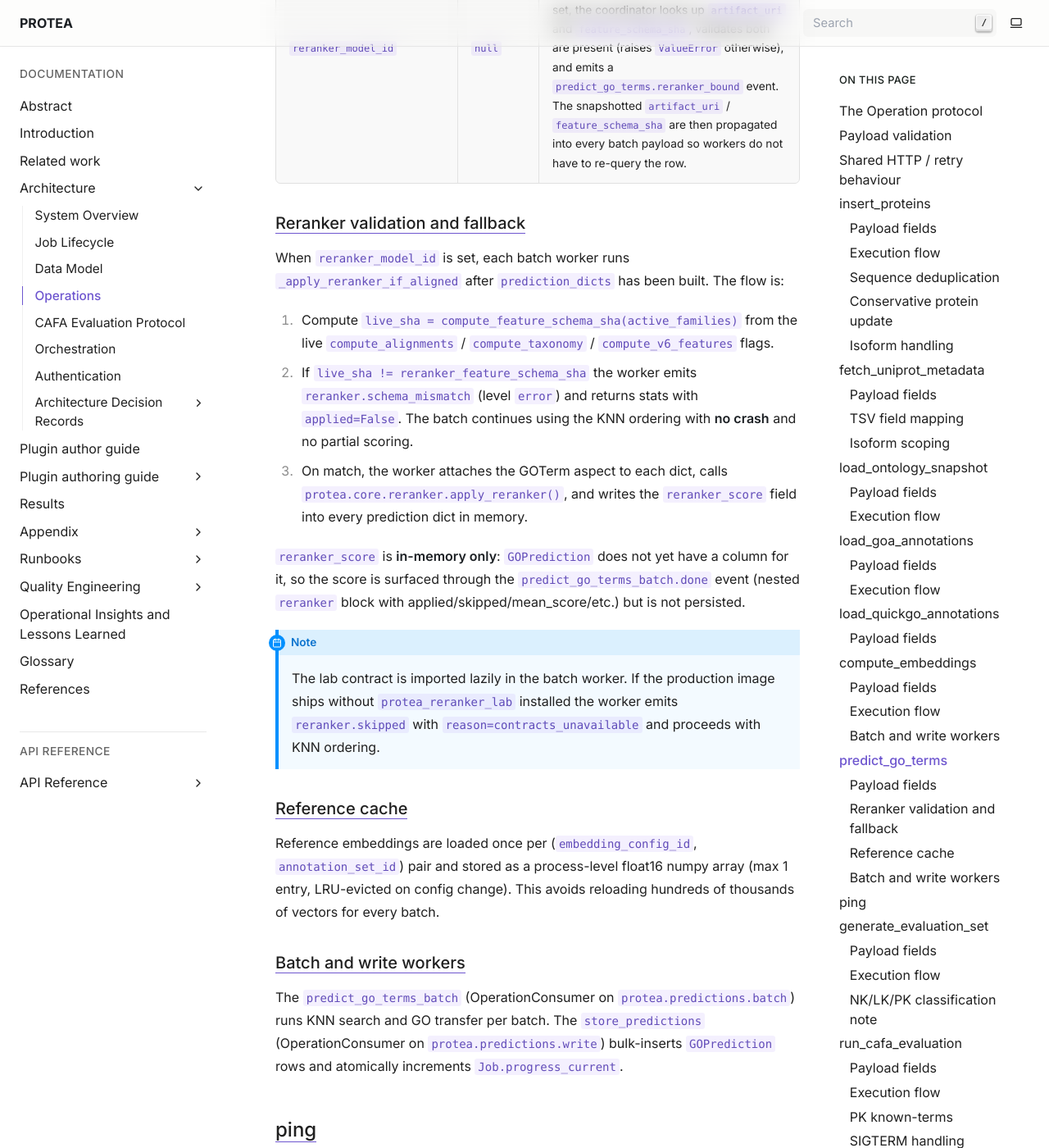
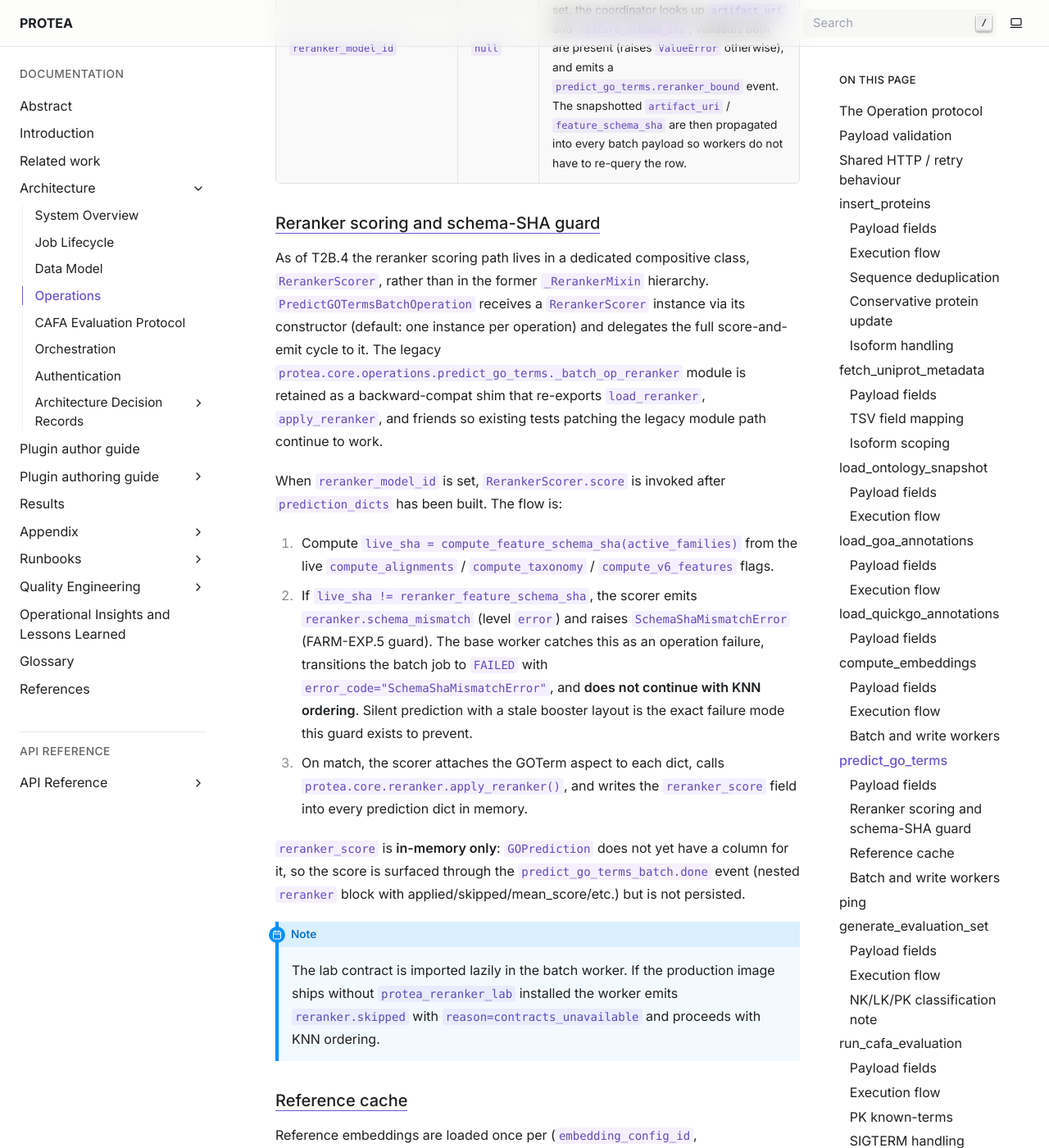
Before and after one commit to frapercan/PROTEA, a Sphinx documentation site: the page built from docs/source/architecture/operations.rst, in a window 1280 px wide and 1400 px high, scrolled down 17637 px. Shown: the whole window at 82% size. Built offline with Sphinx 7.4.7, drawn with Linux system fonts in a browser that asks for light colours; some of the changed text lies outside the part shown.

Commit message:
docs(drift): sync RSTs with develop since 5dadfc2
Covers 12+ commits merged since the 2026-05-16 sweep:

- architecture/data_model.rst: add FARM-EXP.1 axis columns to
  ExperimentRun ASCII art and description (plm, k, reranker_spec_id,
  feature_schema_sha, eval_set_name, eval_set_manifest_sha, propagation,
  ensemble_spec, axis_tuple_shortid plus partial-unique index); document
  FIX-EXP-RUN-ENUM values_callable fix for status enum

- architecture/operations.rst: replace stale _RerankerMixin wording
  with T2B.4 compositive RerankerScorer class; update schema-SHA
  validation section to reflect FARM-EXP.5 hard-fail behaviour
  (SchemaShaMismatchError raised, job FAILED, no silent KNN fallback)

- reference/api.rst: document POST /datasets/import-by-reference (LB.1)
  in the Datasets router prose, endpoints summary table, and auth
  section; add ImportDatasetByReferenceRequest to strict-body list

```diff
--- a/docs/source/architecture/operations.rst
+++ b/docs/source/architecture/operations.rst
@@ -668,22 +668,36 @@ Payload fields
        ``artifact_uri`` / ``feature_schema_sha`` are then propagated into
        every batch payload so workers do not have to re-query the row.
 
-Reranker validation and fallback
-~~~~~~~~~~~~~~~~~~~~~~~~~~~~~~~~~
-
-When ``reranker_model_id`` is set, each batch worker runs
-``_apply_reranker_if_aligned`` after ``prediction_dicts`` has been built.
-The flow is:
-
-1. Compute ``live_sha = compute_feature_schema_sha(active_families)`` from
-   the live ``compute_alignments`` / ``compute_taxonomy`` / ``compute_v6_features``
-   flags.
-2. If ``live_sha != reranker_feature_schema_sha`` the worker emits
-   ``reranker.schema_mismatch`` (level ``error``) and returns stats with
-   ``applied=False``. The batch continues using the KNN ordering with **no
-   crash** and no partial scoring.
-3. On match, the worker attaches the GOTerm aspect to each dict, calls
-   :func:`protea.core.reranker.apply_reranker`, and writes the
+Reranker scoring and schema-SHA guard
+~~~~~~~~~~~~~~~~~~~~~~~~~~~~~~~~~~~~~
+
+As of T2B.4 the reranker scoring path lives in a dedicated compositive
+class, :class:`~protea.core.operations.predict_go_terms._reranker_scorer.RerankerScorer`,
+rather than in the former ``_RerankerMixin`` hierarchy.
+``PredictGOTermsBatchOperation`` receives a ``RerankerScorer`` instance
+via its constructor (default: one instance per operation) and delegates
+the full score-and-emit cycle to it. The legacy
+:mod:`protea.core.operations.predict_go_terms._batch_op_reranker` module
+is retained as a backward-compat shim that re-exports ``load_reranker``,
+``apply_reranker``, and friends so existing tests patching the legacy
+module path continue to work.
+
+When ``reranker_model_id`` is set, ``RerankerScorer.score`` is invoked
+after ``prediction_dicts`` has been built. The flow is:
+
+1. Compute ``live_sha = compute_feature_schema_sha(active_families)``
+   from the live ``compute_alignments`` / ``compute_taxonomy`` /
+   ``compute_v6_features`` flags.
+2. If ``live_sha != reranker_feature_schema_sha``, the scorer emits
+   ``reranker.schema_mismatch`` (level ``error``) and raises
+   :class:`~protea.core.operations.predict_go_terms._reranker_scorer.SchemaShaMismatchError`
+   (FARM-EXP.5 guard). The base worker catches this as an operation
+   failure, transitions the batch job to ``FAILED`` with
+   ``error_code="SchemaShaMismatchError"``, and **does not continue
+   with KNN ordering**. Silent prediction with a stale booster layout
+   is the exact failure mode this guard exists to prevent.
+3. On match, the scorer attaches the GOTerm aspect to each dict,
+   calls :func:`protea.core.reranker.apply_reranker`, and writes the
    ``reranker_score`` field into every prediction dict in memory.
 
 ``reranker_score`` is **in-memory only**: ``GOPrediction`` does not yet
@@ -1464,9 +1478,10 @@ unified path returns.
 
 GPU is not required: KNN search runs on CPU unless a FAISS GPU index is
 configured at process startup. The re-ranker (``booster``) is applied
-*after* ancestor expansion via ``_apply_reranker_if_aligned``, not
-inside ``protea_method.pipeline.predict``, so the historical scoring
-order remains bit-exact.
+*after* ancestor expansion by the injected
+:class:`~protea.core.operations.predict_go_terms._reranker_scorer.RerankerScorer`
+collaborator (T2B.4), not inside ``protea_method.pipeline.predict``,
+so the historical scoring order remains bit-exact.
 
 store_predictions
 ~~~~~~~~~~~~~~~~~
```
Also changed, not shown: docs/source/architecture/data_model.rst (+29 -2 lines), docs/source/reference/api.rst (+24 -1 lines).
